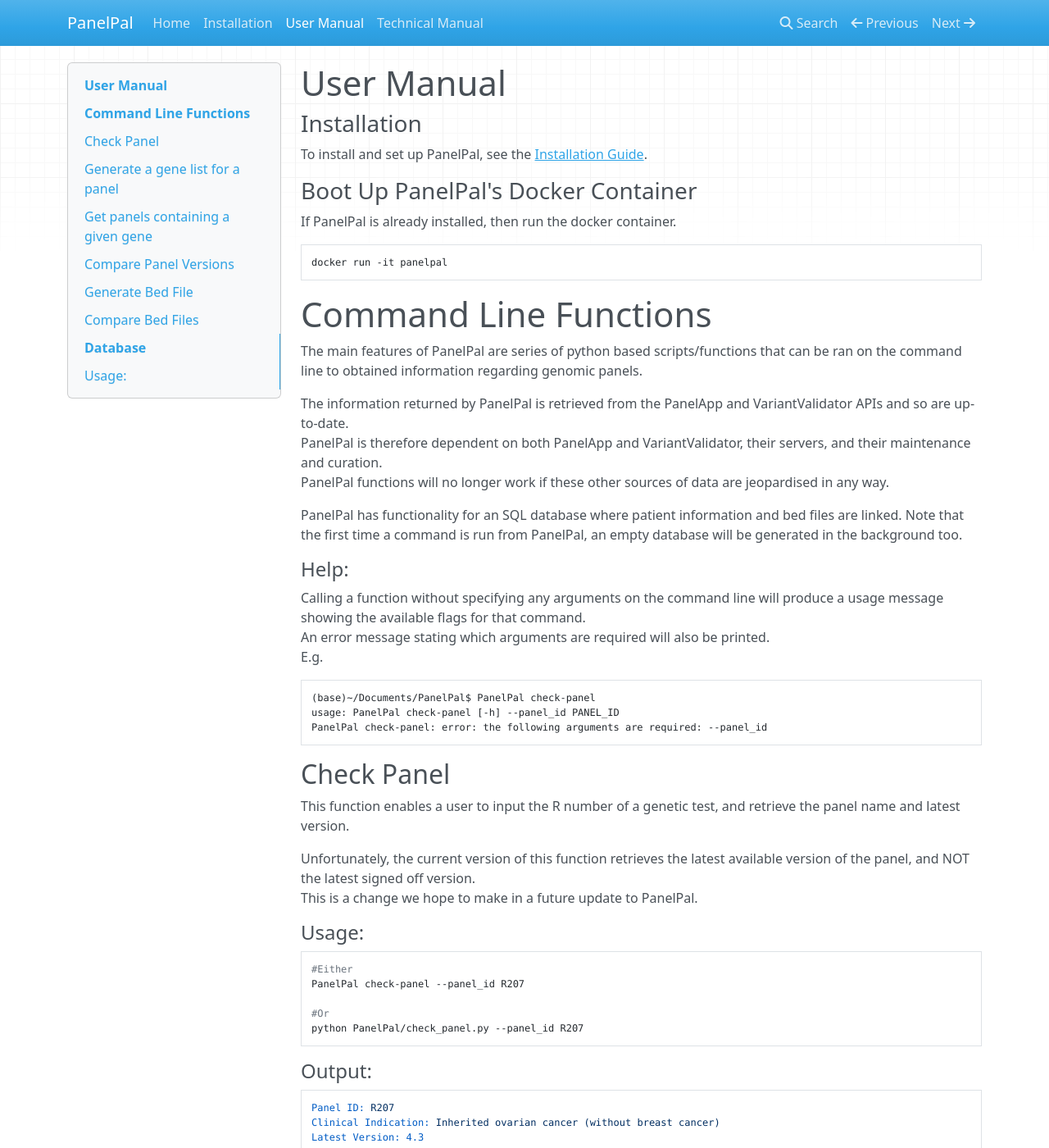
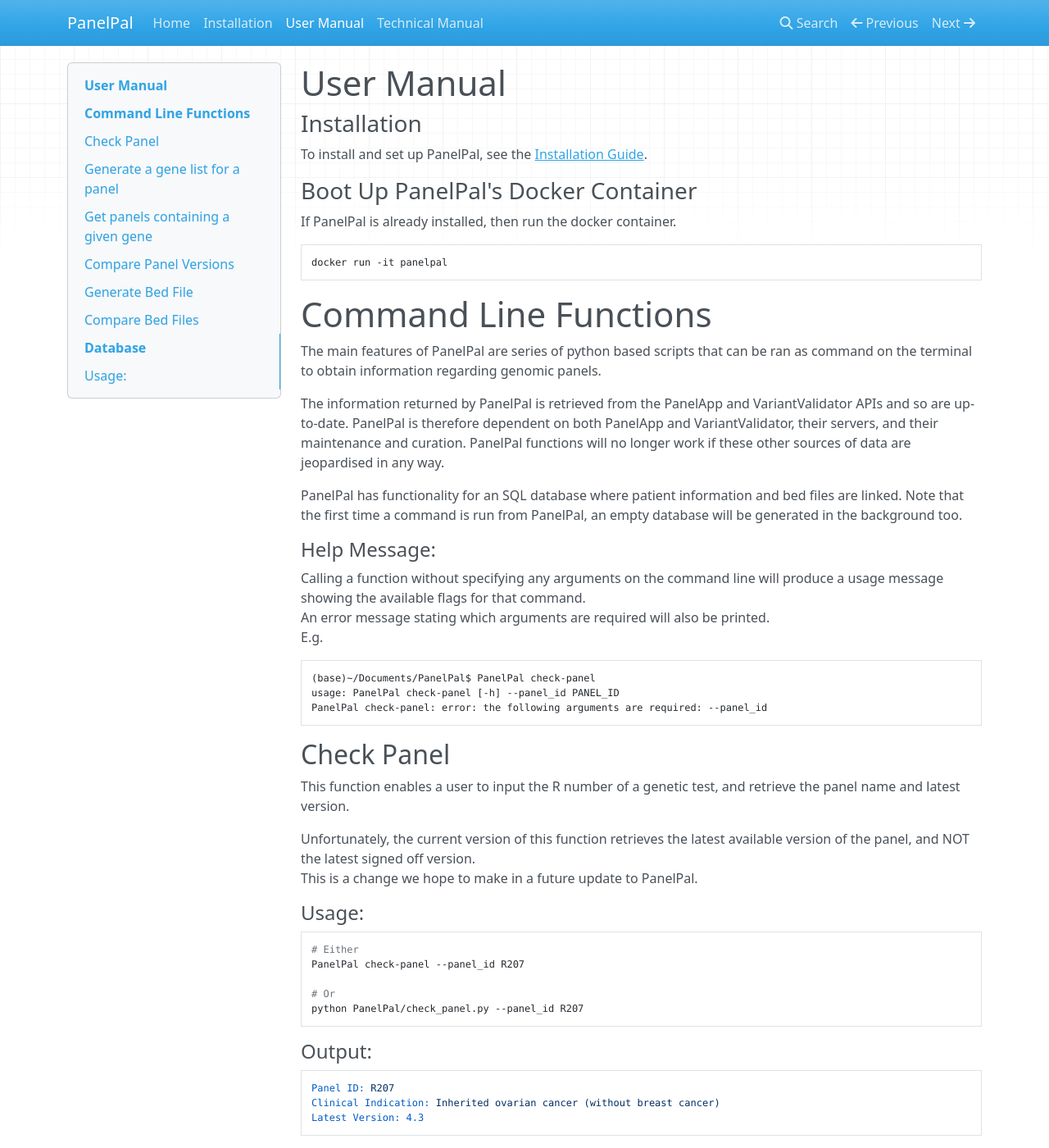
Before and after one commit to PatrickWeller/PanelPal, an MkDocs documentation site: the page built from docs/user_manual.md, in a window 1280 px wide and 1400 px high. Shown: the whole window at 82% size. Built offline with MkDocs 1.6.1, drawn with Linux system fonts in a browser that asks for light colours; nearby versions of some CDN libraries; some of the changed text lies outside the part shown.

Commit message:
Improved user manual for consistency #107

````diff
--- a/docs/user_manual.md
+++ b/docs/user_manual.md
@@ -9,15 +9,13 @@
 docker run -it panelpal
 ```
 # Command Line Functions
-The main features of PanelPal are series of python based scripts/functions that can be ran on the command line to obtained information regarding genomic panels.
+The main features of PanelPal are series of python based scripts that can be ran as command on the terminal to obtain information regarding genomic panels.
 
-The information returned by PanelPal is retrieved from the PanelApp and VariantValidator APIs and so are up-to-date.<br>
-PanelPal is therefore dependent on both PanelApp and VariantValidator, their servers, and their maintenance and curation.<br>
-PanelPal functions will no longer work if these other sources of data are jeopardised in any way.
+The information returned by PanelPal is retrieved from the PanelApp and VariantValidator APIs and so are up-to-date. PanelPal is therefore dependent on both PanelApp and VariantValidator, their servers, and their maintenance and curation. PanelPal functions will no longer work if these other sources of data are jeopardised in any way.
 
 PanelPal has functionality for an SQL database where patient information and bed files are linked. Note that the first time a command is run from PanelPal, an empty database will be generated in the background too.
 
-#### Help:
+#### Help Message:
 Calling a function without specifying any arguments on the command line will produce a usage message showing the available flags for that command.<br>
 An error message stating which arguments are required will also be printed.<br>
 E.g.
@@ -36,10 +34,10 @@
 #### Usage:
 
 ```bash
-#Either
+# Either
 PanelPal check-panel --panel_id R207
 
-#Or
+# Or
 python PanelPal/check_panel.py --panel_id R207
 ```
 #### Output:
@@ -64,11 +62,11 @@
 
 #### Usage:
 ```bash
-#Either
+# Either
+PanelPal panel-genes --panel_id R207 --panel_version 2.2 --confidence_status green
+
+# Or
 python PanelPal/panel_to_genes.py --panel_id R207 --panel_version 2.2 --confidence_status green
-
-#Or
-PanelPal panel-genes --panel_id R207 --panel_version 2.2 --confidence_status green
 ```
 #### Output: R207_v2.2_green_genes.tsv
 ```
@@ -96,10 +94,10 @@
 However, the optional flag ```--show_all_panels```, which is defaulted to 'False', can be toggled to 'True' when running the script to include these panels.
 #### Usage:
 ```bash
-#Either
+# Either
 PanelPal gene-panels --hgnc_symbol BRCA1
 
-#Or
+# Or
 python PanelPal/gene_to_panels.py --hgnc_symbol BRCA1
 ```
 #### Output:
@@ -140,10 +138,10 @@
 
 #### Usage:
 ```bash
-#Either
+# Either
 PanelPal compare-panel-versions -p R21 -v 1.0 2.0 -f green
 
-#Or
+# Or
 python PanelPal/compare_panel_versions.py --panel R21 --versions 1.0 2.0 --status_filter green
 ```
 #### Output:
@@ -172,11 +170,11 @@
 It is assumed that when a user generates a bed file, they may be doing so as they are going to apply that panel to a patient, and therfore run the patient data through a pipelien with that bed file. Therefore, this function also provides an option for the user to enter patient information into the PanelPal database. The user can accept or decline the option to enter information into the database. More information on this is feature is found later on this page. See [Database](#Database)
 #### Usage:
 ```bash
-#Either
+# Either
+PanelPal generate-bed --panel_id R415 --panel_version 1.6 --genome_build GRCh38 --status_filter green
+
+# Or
 python PanelPal/generate_bed.py --panel_id R415 --panel_version 1.6 --genome_build GRCh38 --status_filter green
-
-#Or
-PanelPal generate-bed --panel_id R415 --panel_version 1.6 --genome_build GRCh38 --status_filter green
 ```
 #### Output: R415_v1.6_GRCh38.bed
 ```
@@ -208,11 +206,11 @@
 The output file is put into a folder called 'bedfile_comparisons'.
 #### Usage:
 ```bash
-#Either
+# Either
+PanelPal compare-bed-files R415_v1.0_GRCh38.bed R415_v1.6_GRCh38.bed
+
+# Or
 python PanelPal/compare_bedfile.py R415_v1.0_GRCh38.bed R415_v1.6_GRCh38.bed
-
-#Or
-PanelPal compare-bed-files R415_v1.0_GRCh38.bed R415_v1.6_GRCh38.bed
 ```
 #### Output: bedfile_comparisons/comparisons_R415_V1.0_GRCh38.bed_R415_V1.6_GRCh38.bed.txt
 ```
````
